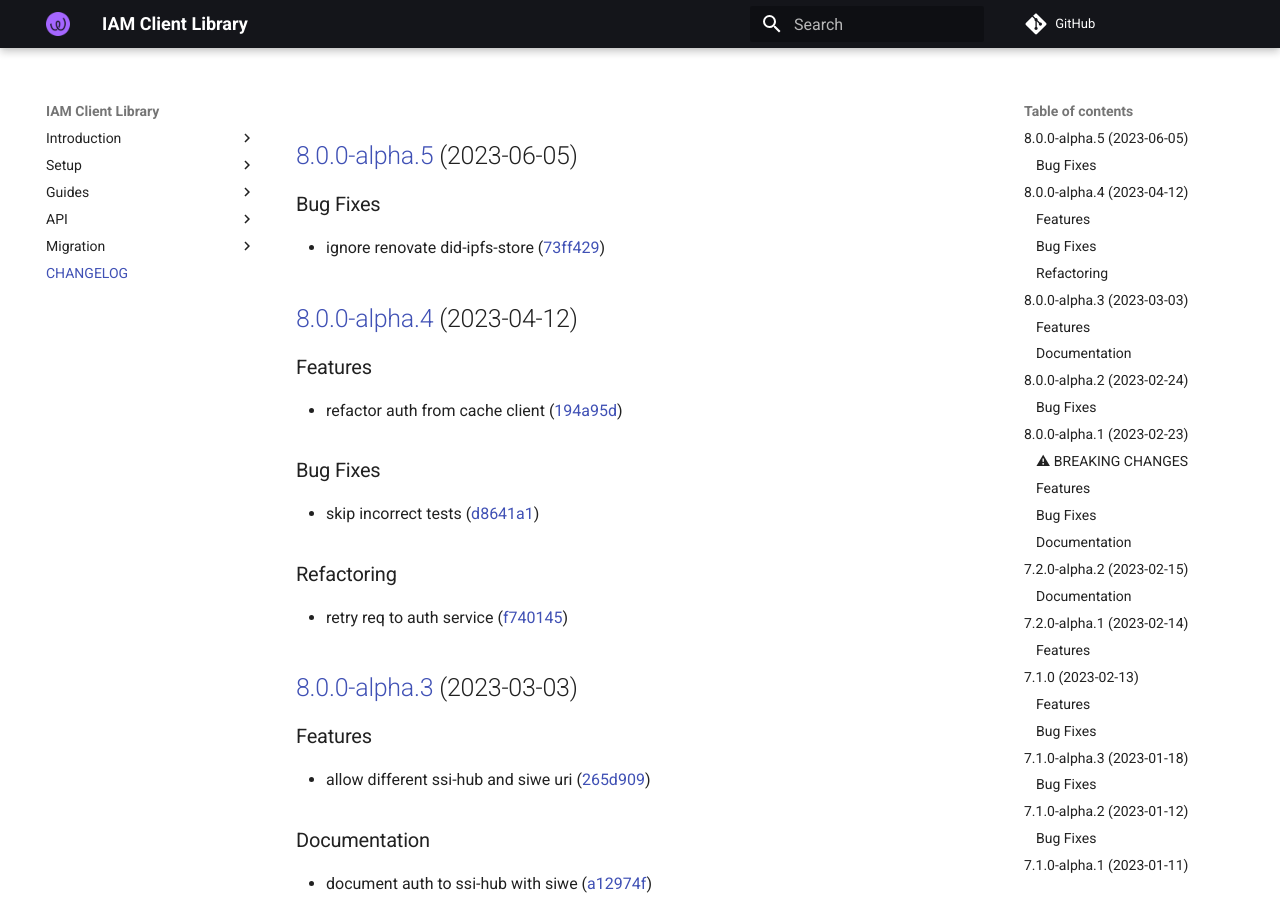
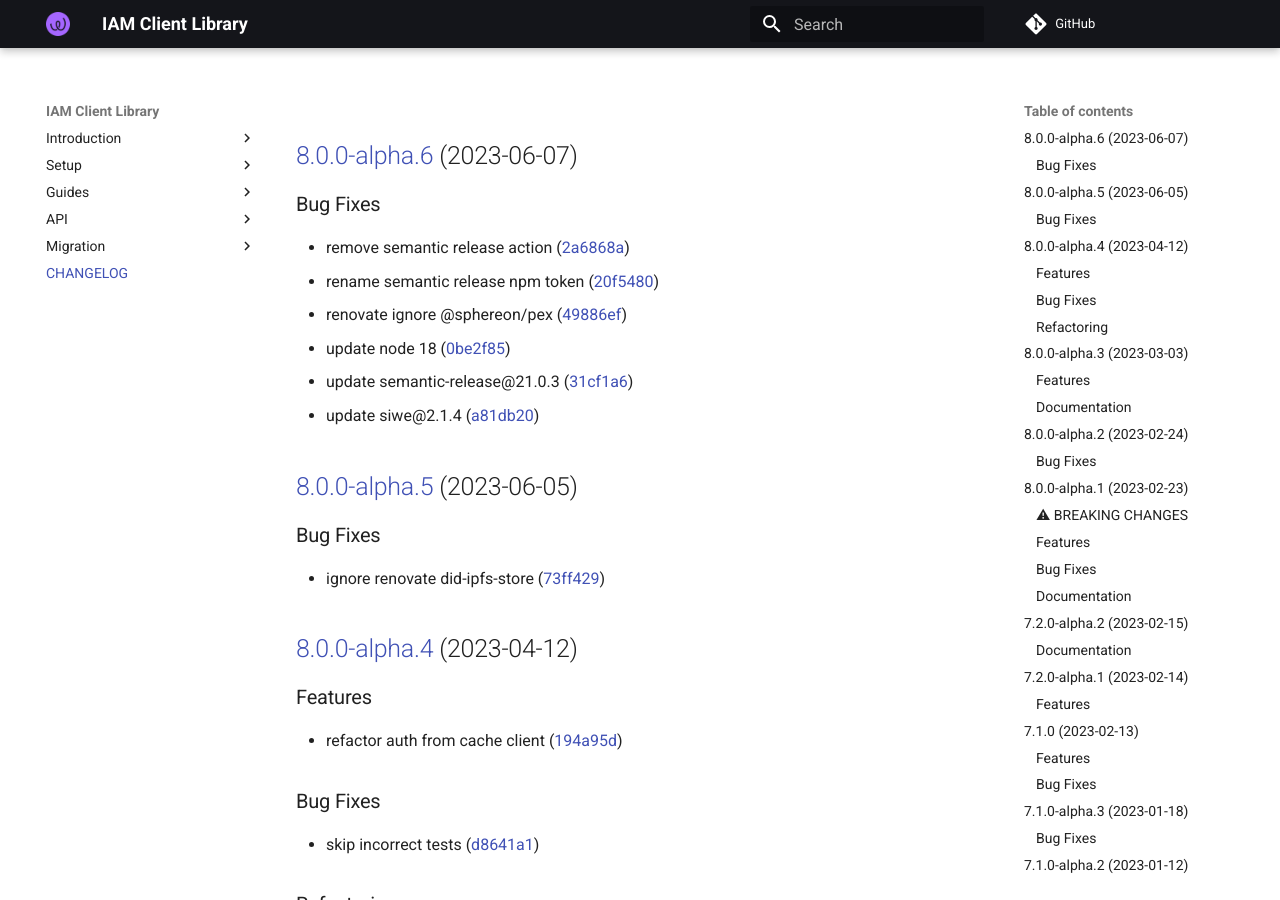
Before and after one commit to energywebfoundation/iam-client-lib, an MkDocs documentation site: the page built from docs/CHANGELOG.md, in a window 1280 px wide and 900 px high. Built offline with MkDocs 1.6.1 and Material for MkDocs 9.7.7, drawn with Linux system fonts in a browser that asks for light colours; comment, search, counter and statistics services are not loaded.

Commit message:
chore(release): 8.0.0-alpha.6 [skip ci]
## [8.0.0-alpha.6](https://github.com/energywebfoundation/iam-client-lib/compare/v8.0.0-alpha.5...v8.0.0-alpha.6) (2023-06-07)

### Bug Fixes

* remove semantic release action ([2a6868a](https://github.com/energywebfoundation/iam-client-lib/commit/2a6868a49c130ecc4636e96610f662d59c9168ec))
* rename semantic release npm token ([20f5480](https://github.com/energywebfoundation/iam-client-lib/commit/20f5480306de4e5ec97fe43742793519995fb12c))
* renovate ignore @sphereon/pex ([49886ef](https://github.com/energywebfoundation/iam-client-lib/commit/49886ef964a7862f61baad4e1a176aba61254016))
* update node 18 ([0be2f85](https://github.com/energywebfoundation/iam-client-lib/commit/0be2f854a1c69f3d4eed7b27b70b2fa9186fa1fe))
* update semantic-release@21.0.3 ([31cf1a6](https://github.com/energywebfoundation/iam-client-lib/commit/31cf1a6a565267b231eb5c9b5200d972b9cde043))
* update siwe@2.1.4 ([a81db20](https://github.com/energywebfoundation/iam-client-lib/commit/a81db208e048a16bf94bc6243405931cb3add0f2))

```diff
--- a/docs/CHANGELOG.md
+++ b/docs/CHANGELOG.md
@@ -1,3 +1,15 @@
+## [8.0.0-alpha.6](https://github.com/energywebfoundation/iam-client-lib/compare/v8.0.0-alpha.5...v8.0.0-alpha.6) (2023-06-07)
+
+
+### Bug Fixes
+
+* remove semantic release action ([2a6868a](https://github.com/energywebfoundation/iam-client-lib/commit/2a6868a49c130ecc4636e96610f662d59c9168ec))
+* rename semantic release npm token ([20f5480](https://github.com/energywebfoundation/iam-client-lib/commit/20f5480306de4e5ec97fe43742793519995fb12c))
+* renovate ignore @sphereon/pex ([49886ef](https://github.com/energywebfoundation/iam-client-lib/commit/49886ef964a7862f61baad4e1a176aba61254016))
+* update node 18 ([0be2f85](https://github.com/energywebfoundation/iam-client-lib/commit/0be2f854a1c69f3d4eed7b27b70b2fa9186fa1fe))
+* update semantic-release@21.0.3 ([31cf1a6](https://github.com/energywebfoundation/iam-client-lib/commit/31cf1a6a565267b231eb5c9b5200d972b9cde043))
+* update siwe@2.1.4 ([a81db20](https://github.com/energywebfoundation/iam-client-lib/commit/a81db208e048a16bf94bc6243405931cb3add0f2))
+
 ## [8.0.0-alpha.5](https://github.com/energywebfoundation/iam-client-lib/compare/v8.0.0-alpha.4...v8.0.0-alpha.5) (2023-06-05)
 
 
--- a/package.json
+++ b/package.json
@@ -1,6 +1,6 @@
 {
   "name": "iam-client-lib",
-  "version": "8.0.0-alpha.5",
+  "version": "8.0.0-alpha.6",
   "description": "Library for Decentralized Identity and Access Management",
   "main": "lib/index.js",
   "module": "lib.esm/index.js",
```
